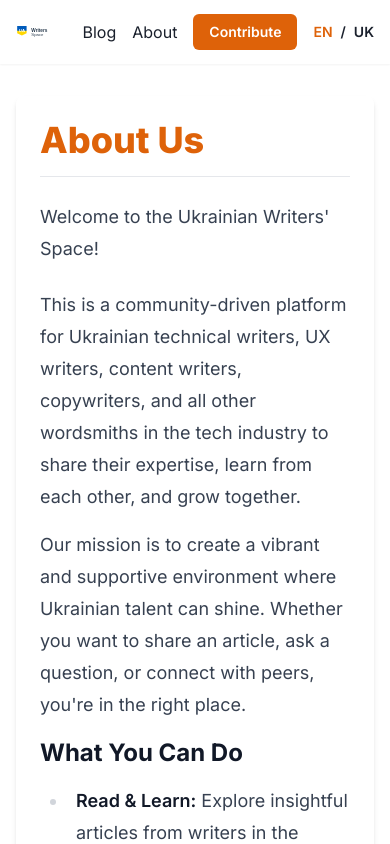
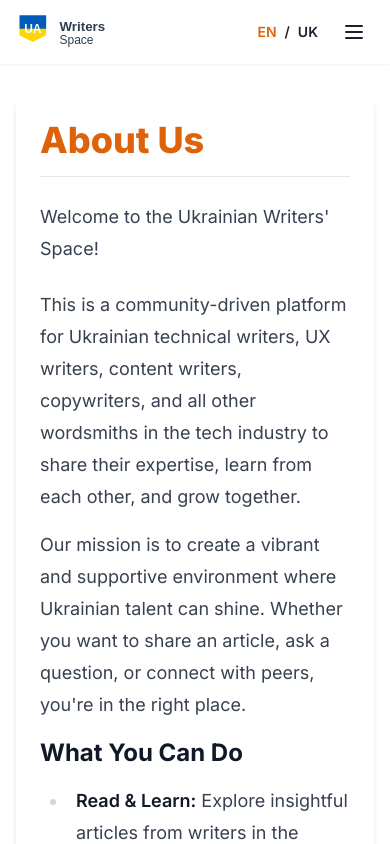
Before and after one commit to ivancheban/ua-writers-nextjs, a Next.js app: page /en/about in a window 390 px wide. Shown: the top 844 px of the page. Built offline with nearby package versions, Linux system fonts and the light colour scheme.

Commit message:
updated logo size

```diff
--- a/app/components/Header.tsx
+++ b/app/components/Header.tsx
@@ -1,34 +1,64 @@
+'use client';
+
+import { useState } from 'react';
 import Link from 'next/link';
+import Image from 'next/image';
 import LanguageSwitcher from '@/app/components/LanguageSwitcher';
 
 export default function Header({ lang }: { lang: string }) {
-  // REMOVED: "sticky top-0 z-10" from the className
+  const [isMenuOpen, setIsMenuOpen] = useState(false);
+
   return (
     <header className="bg-card shadow-sm">
       <div className="container mx-auto px-4">
         <div className="max-w-4xl mx-auto flex justify-between items-center py-3">
-          <Link href={`/${lang}`} className="flex items-center space-x-3">
-            <img
+          <Link href={`/${lang}`} className="flex items-center space-x-3 flex-shrink-0">
+            <Image
               src="/logo.svg"
               alt="UA Writers' Space Logo"
-              // Using the exact className you provided
-              className="w-186 h-10"
+              width={187}
+              height={40}
+              className="w-[187px] h-[40px]"
             />
-            <span
-              className="hidden sm:inline font-bold text-primary text-xl"
+          </Link>
+
+          <div className="flex items-center">
+            {/* Desktop Navigation */}
+            <nav className="hidden md:flex items-center space-x-6">
+              <Link href={`/${lang}`} className="text-secondary hover:text-primary transition-colors">Blog</Link>
+              <Link href={`/${lang}/about`} className="text-secondary hover:text-primary transition-colors">About</Link>
+              <Link href={`/${lang}/contribute`} className="bg-primary text-white px-4 py-2 rounded-md hover:opacity-90 transition-opacity text-sm font-semibold">
+                Contribute
+              </Link>
+            </nav>
+
+            <div className="ml-6">
+              <LanguageSwitcher lang={lang} />
+            </div>
+
+            {/* Mobile Menu Button */}
+            <button
+              onClick={() => setIsMenuOpen(!isMenuOpen)}
+              className="md:hidden ml-4 p-2 rounded-md text-secondary hover:text-primary hover:bg-gray-100"
+              aria-label="Toggle menu"
             >
-              UA Writers' Space
-            </span>
-          </Link>
-          <nav className="flex items-center space-x-4 sm:space-x-6">
-            <Link href={`/${lang}`} className="text-muted hover:text-primary transition-colors">Blog</Link>
-            <Link href={`/${lang}/about`} className="text-muted hover:text-primary transition-colors">About</Link>
-            <Link href={`/${lang}/contribute`} className="bg-primary text-white px-4 py-2 rounded-md hover:opacity-90 transition-opacity text-sm font-semibold">
+              <svg xmlns="http://www.w3.org/2000/svg" className="h-6 w-6" fill="none" viewBox="0 0 24 24" stroke="currentColor">
+                <path strokeLinecap="round" strokeLinejoin="round" strokeWidth={2} d={isMenuOpen ? "M6 18L18 6M6 6l12 12" : "M4 6h16M4 12h16M4 18h16"} />
+              </svg>
+            </button>
+          </div>
+        </div>
+
+        {/* Mobile Navigation Menu */}
+        {isMenuOpen && (
+          <nav className="md:hidden pt-4 pb-2 border-t border-border-color">
+            <Link href={`/${lang}`} onClick={() => setIsMenuOpen(false)} className="block py-2 text-secondary hover:text-primary transition-colors">Blog</Link>
+            <Link href={`/${lang}/about`} onClick={() => setIsMenuOpen(false)} className="block py-2 text-secondary hover:text-primary transition-colors">About</Link>
+            <Link href={`/${lang}/contribute`} onClick={() => setIsMenuOpen(false)} className="block mt-2 bg-primary text-white px-4 py-2 rounded-md hover:opacity-90 transition-opacity text-sm font-semibold text-center">
               Contribute
             </Link>
-            <LanguageSwitcher lang={lang} />
           </nav>
-        </div>
+        )}
       </div>
     </header>
   );
```
